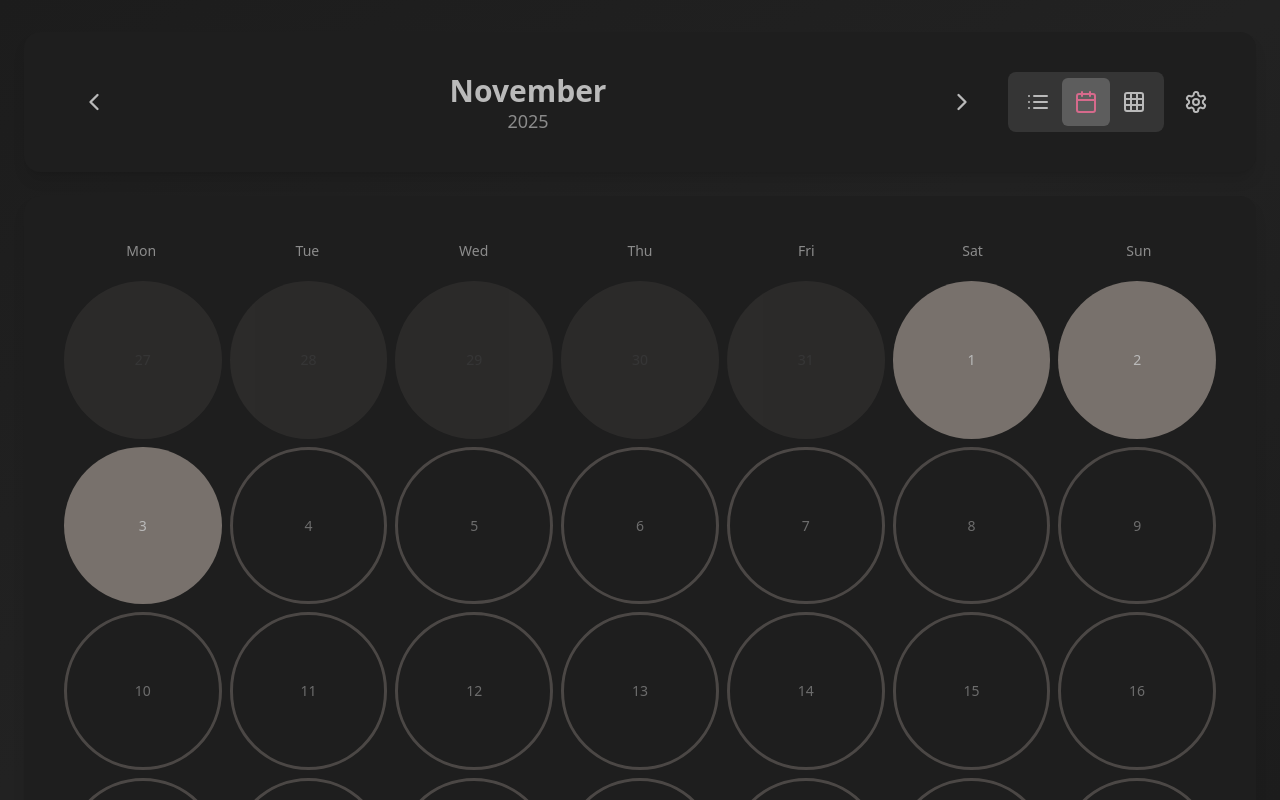
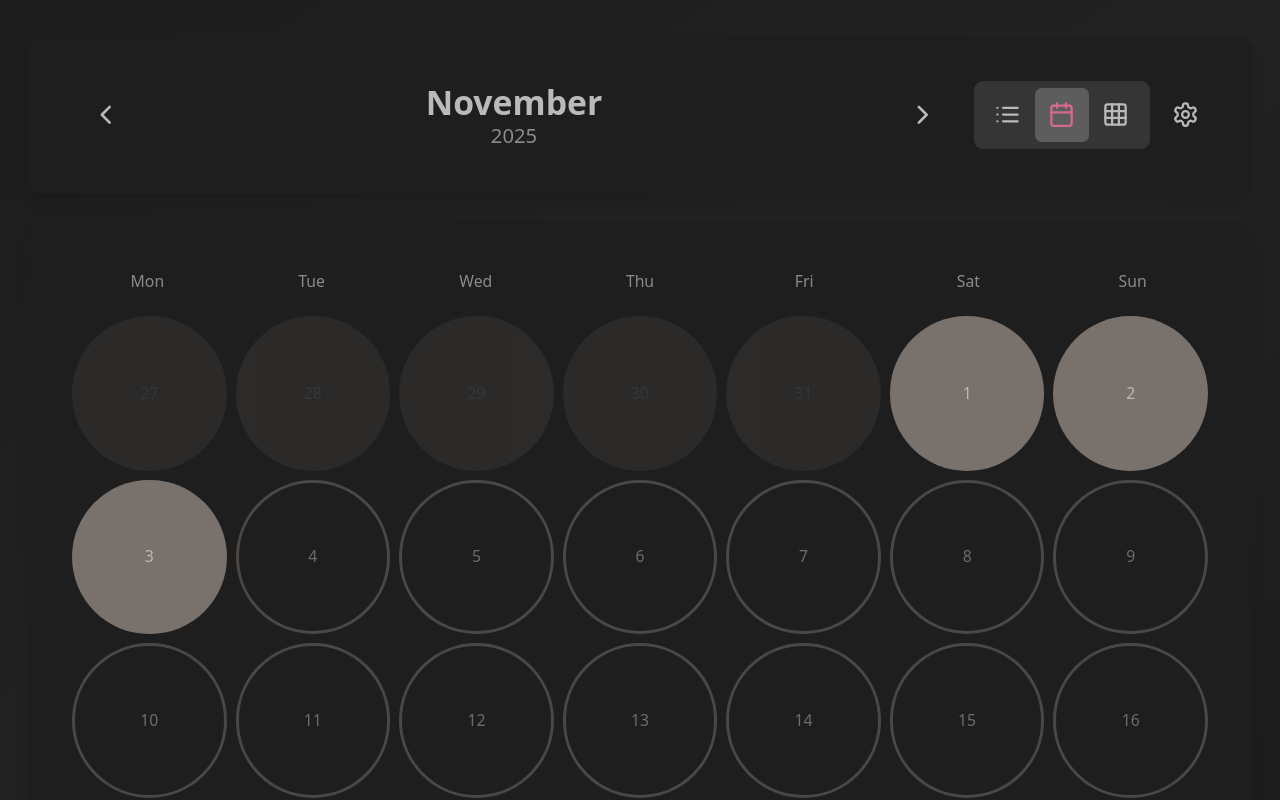
Before and after one commit to RenHojoo/mood-journal-pwa, a React (Vite) app: page / in a window 1280 px wide. Built offline with nearby package versions, Linux system fonts and the light colour scheme.

Commit message:
Update styles.css

```diff
--- a/src/styles.css
+++ b/src/styles.css
@@ -48,21 +48,9 @@ body {
 html {
   height: 100%;
   height: -webkit-fill-available;
-  -webkit-text-size-adjust: 100%;
-  text-size-adjust: 100%;
-  font-size: 16px;
-}
-
-@media screen and (max-width: 640px) {
-  html {
-    font-size: 17px;
-  }
-}
-
-@media screen and (max-width: 375px) {
-  html {
-    font-size: 16px;
-  }
+  font-size: clamp(16px, 4vw, 18px);
+  -webkit-text-size-adjust: none;
+  text-size-adjust: none;
 }
 
 .bg-dynamic-gradient {
```
